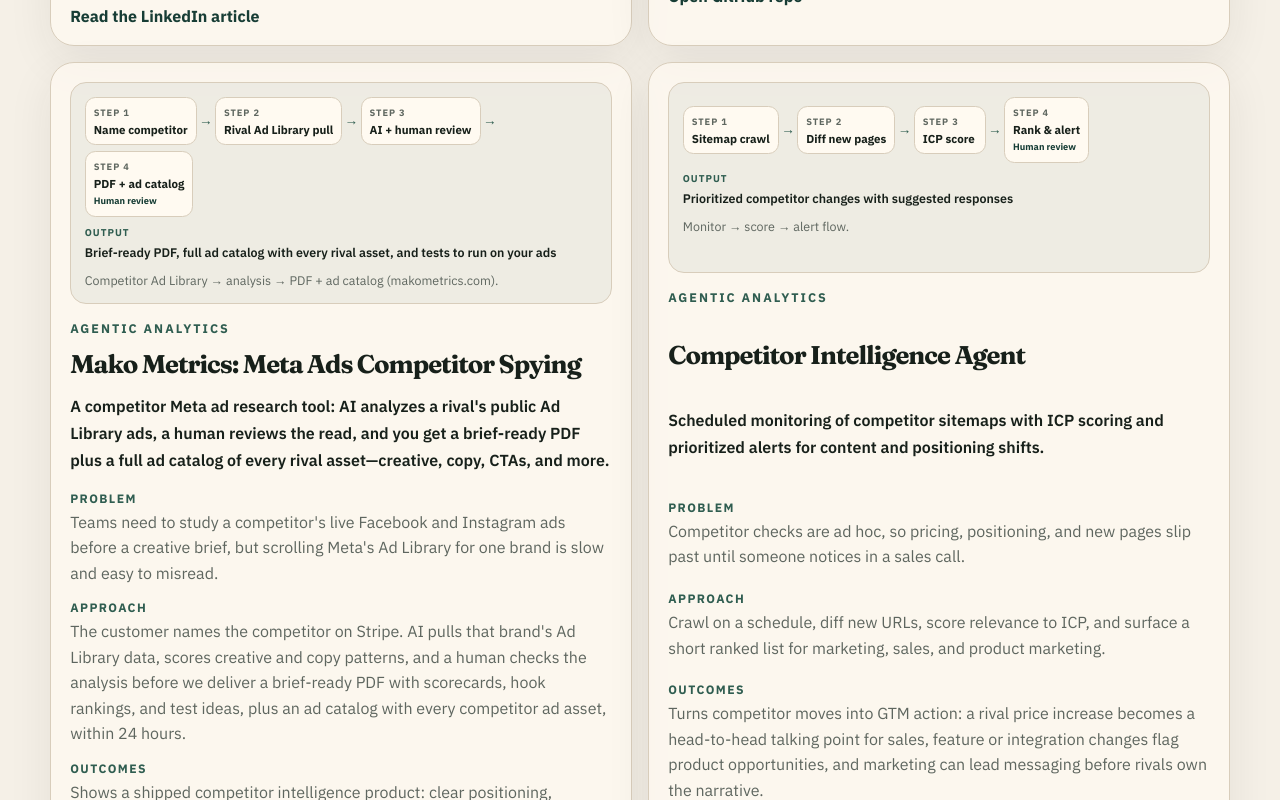
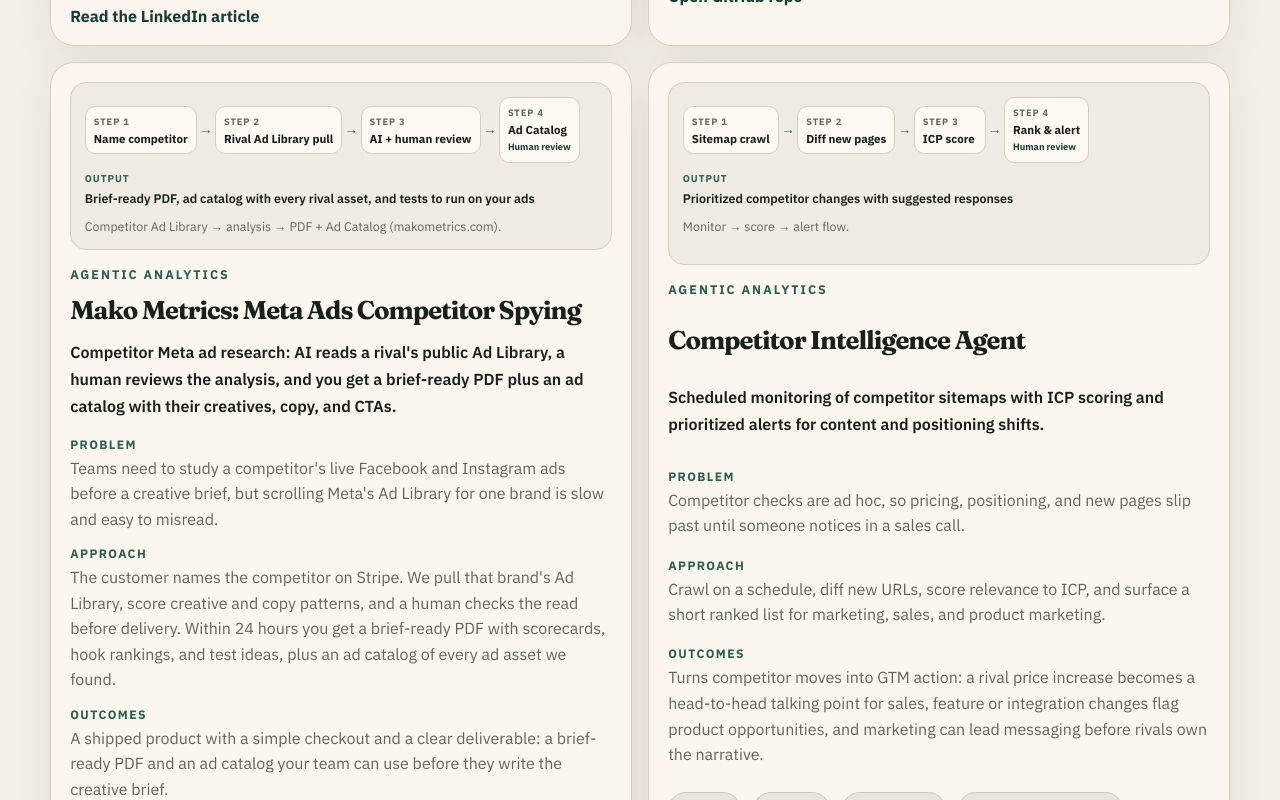
Before and after one commit to loganriebel/loganriebel_portfolio, a Next.js app: page /work in a window 1280 px wide. Shown: the part 3320-4120 px from the top of the page. Built offline with nearby package versions, Linux system fonts and the light colour scheme.

Commit message:
Humanize Mako Metrics card copy and update wireframe labels.
Co-authored-by: Cursor <cursoragent@cursor.com>

```diff
--- a/src/data/projects.ts
+++ b/src/data/projects.ts
@@ -136,13 +136,13 @@ export const projects: Project[] = [
     title: "Mako Metrics: Meta Ads Competitor Spying",
     category: "Agentic analytics",
     summary:
-      "A competitor Meta ad research tool: AI analyzes a rival's public Ad Library ads, a human reviews the read, and you get a brief-ready PDF plus a full ad catalog of every rival asset—creative, copy, CTAs, and more.",
+      "Competitor Meta ad research: AI reads a rival's public Ad Library, a human reviews the analysis, and you get a brief-ready PDF plus an ad catalog with their creatives, copy, and CTAs.",
     problem:
       "Teams need to study a competitor's live Facebook and Instagram ads before a creative brief, but scrolling Meta's Ad Library for one brand is slow and easy to misread.",
     approach:
-      "The customer names the competitor on Stripe. AI pulls that brand's Ad Library data, scores creative and copy patterns, and a human checks the analysis before we deliver a brief-ready PDF with scorecards, hook rankings, and test ideas, plus an ad catalog with every competitor ad asset, within 24 hours.",
+      "The customer names the competitor on Stripe. We pull that brand's Ad Library, score creative and copy patterns, and a human checks the read before delivery. Within 24 hours you get a brief-ready PDF with scorecards, hook rankings, and test ideas, plus an ad catalog of every ad asset we found.",
     proof:
-      "Shows a shipped competitor intelligence product: clear positioning, fulfillment workflow, and turning a rival's ad library into a brief-ready PDF and ad catalog your team can run against them.",
+      "A shipped product with a simple checkout and a clear deliverable: a brief-ready PDF and an ad catalog your team can use before they write the creative brief.",
     stack: [
       "Python",
       "Claude",
@@ -156,15 +156,15 @@ export const projects: Project[] = [
     hrefLabel: "See how Mako Metrics works",
     visual: {
       kind: "agent-workflow",
-      caption: "Competitor Ad Library → analysis → PDF + ad catalog (makometrics.com).",
+      caption: "Competitor Ad Library → analysis → PDF + Ad Catalog (makometrics.com).",
       stages: [
         { label: "Name competitor" },
         { label: "Rival Ad Library pull" },
         { label: "AI + human review" },
-        { label: "PDF + ad catalog", gate: true }
+        { label: "Ad Catalog", gate: true }
       ],
       output:
-        "Brief-ready PDF, full ad catalog with every rival asset, and tests to run on your ads"
+        "Brief-ready PDF, ad catalog with every rival asset, and tests to run on your ads"
     }
   },
   {
```
